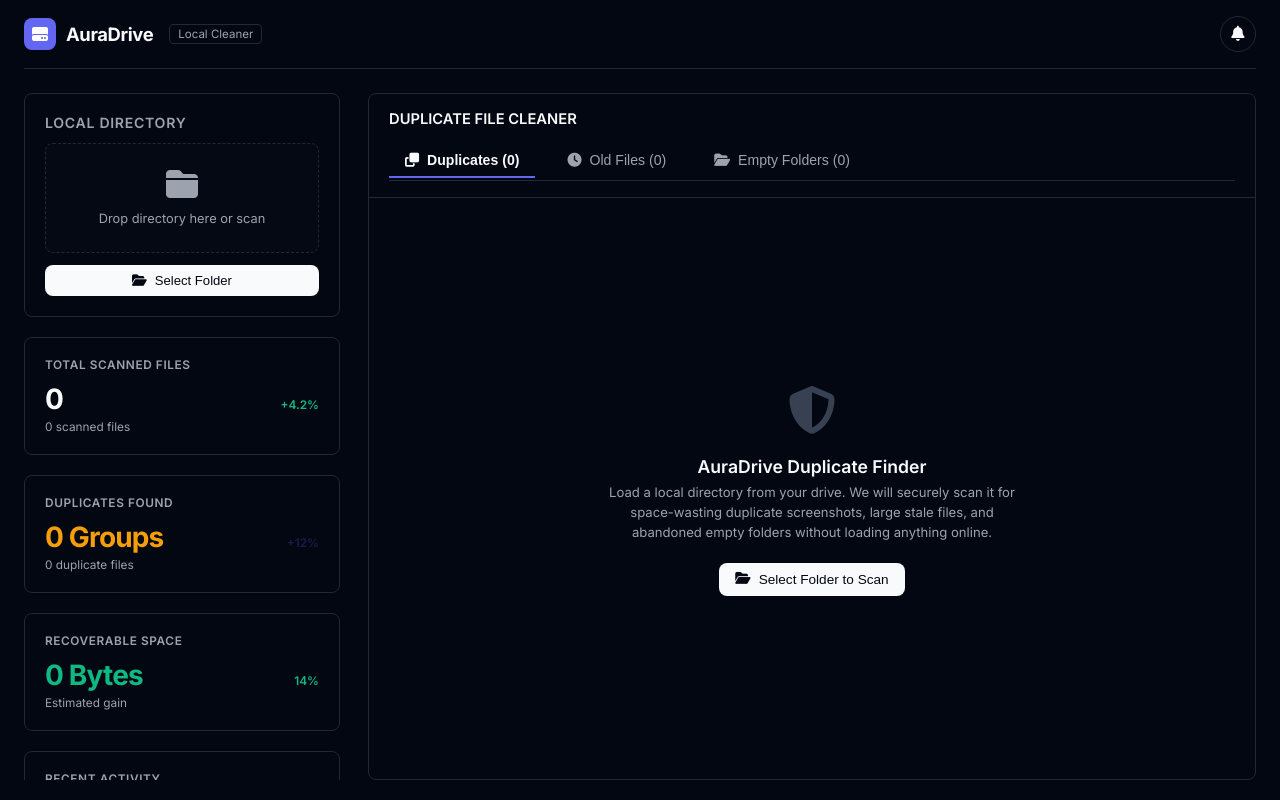
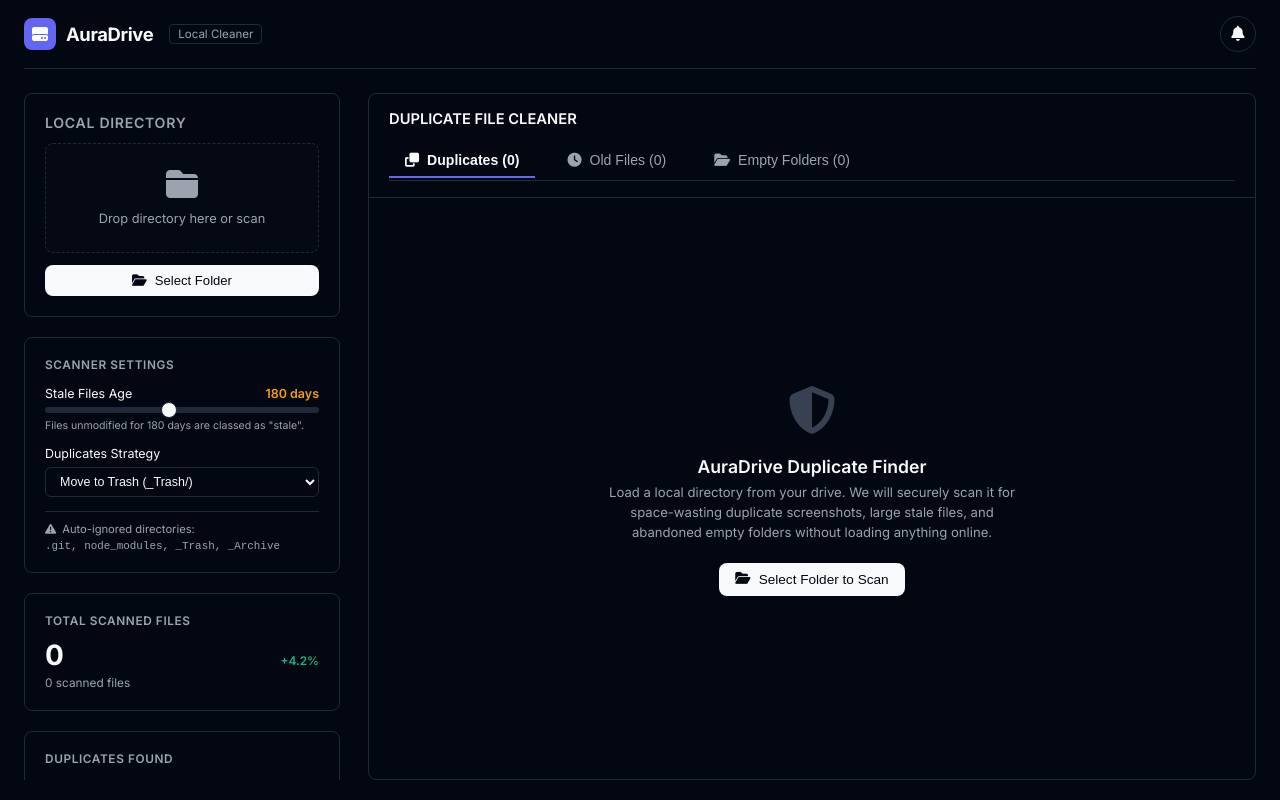
Before and after one commit to PabloAballe/aura-drive, a React (Vite) app: page / in a window 1280 px wide. Built offline with nearby package versions, Linux system fonts and the light colour scheme.

Commit message:
Implement scanner configuration settings panel with dynamic stale files slider and duplicate strategies

```diff
--- a/src/App.tsx
+++ b/src/App.tsx
@@ -599,6 +599,59 @@
                 )}
               </div>
 
+              {/* Settings Panel */}
+              <div className="glass" style={{ padding: '20px', display: 'flex', flexDirection: 'column', gap: '14px' }}>
+                <div style={{ fontSize: '0.74rem', fontWeight: 600, textTransform: 'uppercase', letterSpacing: '0.05em', color: 'var(--muted-foreground)' }}>
+                  Scanner Settings
+                </div>
+
+                {/* Old Files Days Slider */}
+                <div style={{ display: 'flex', flexDirection: 'column', gap: '6px' }}>
+                  <div style={{ display: 'flex', justifyContent: 'space-between', alignItems: 'center' }}>
+                    <span style={{ fontSize: '0.78rem', color: 'var(--foreground)' }}>Stale Files Age</span>
+                    <span style={{ fontSize: '0.78rem', fontWeight: 600, color: 'var(--warning)' }}>{staleDays} days</span>
+                  </div>
+                  <input
+                    type="range"
+                    min="30"
+                    max="365"
+                    step="5"
+                    value={staleDays}
+                    onChange={(e) => setStaleDays(parseInt(e.target.value))}
+                    style={{ width: '100%' }}
+                  />
+                  <span style={{ fontSize: '0.66rem', color: 'var(--muted-foreground)' }}>
+                    Files unmodified for {staleDays} days are classed as "stale".
+                  </span>
+                </div>
+
+                {/* Duplicate Strategy Dropdown */}
+                <div style={{ display: 'flex', flexDirection: 'column', gap: '6px' }}>
+                  <label style={{ fontSize: '0.78rem', color: 'var(--foreground)' }}>Duplicates Strategy</label>
+                  <select
+                    className="rule-input-field"
+                    style={{ backgroundColor: 'var(--background)', color: 'var(--foreground)', border: '1px solid var(--border)', borderRadius: '6px', padding: '6px 10px', fontSize: '0.78rem', width: '100%', outline: 'none' }}
+                    value={duplicateStrategy}
+                    onChange={(e) => handleSaveSettings(e.target.value)}
+                  >
+                    <option value="trash">Move to Trash (_Trash/)</option>
+                    <option value="delete">Delete Permanently</option>
+                    <option value="mark">Rename (Prefix with duplicate_)</option>
+                  </select>
+                </div>
+
+                {/* Ignored Folders list */}
+                <div style={{ borderTop: '1px solid var(--border)', paddingTop: '10px', display: 'flex', flexDirection: 'column', gap: '4px' }}>
+                  <span style={{ fontSize: '0.7rem', color: 'var(--muted-foreground)', display: 'flex', alignItems: 'center', gap: '6px' }}>
+                    <i className="fa-solid fa-triangle-exclamation"></i>
+                    Auto-ignored directories:
+                  </span>
+                  <span style={{ fontSize: '0.68rem', fontFamily: 'monospace', color: 'var(--muted-foreground)' }}>
+                    .git, node_modules, _Trash, _Archive
+                  </span>
+                </div>
+              </div>
+
               {/* STAT Card 1: Total Scanned Files */}
               <div className="glass" style={{ padding: '20px', display: 'flex', flexDirection: 'column', gap: '4px' }}>
                 <div style={{ fontSize: '0.74rem', fontWeight: 600, textTransform: 'uppercase', letterSpacing: '0.05em', color: 'var(--muted-foreground)' }}>Total Scanned Files</div>
@@ -662,22 +715,7 @@
                 <div style={{ display: 'flex', justifyContent: 'space-between', alignItems: 'center' }}>
                   <h3 style={{ fontSize: '0.92rem', fontWeight: 600, color: 'var(--foreground)' }}>DUPLICATE FILE CLEANER</h3>
 
-                  {/* Duplicates strategy selection inline */}
-                  {isFolderLoaded && activeTab === 'duplicates' && (
-                    <div style={{ display: 'flex', alignItems: 'center', gap: '8px' }}>
-                      <span style={{ fontSize: '0.76rem', color: 'var(--muted-foreground)' }}>Action:</span>
-                      <select
-                        className="rule-input-field"
-                        style={{ backgroundColor: 'var(--background)', color: 'var(--foreground)', border: '1px solid var(--border)', borderRadius: '6px', padding: '4px 8px', fontSize: '0.76rem', width: 'auto', outline: 'none' }}
-                        value={duplicateStrategy}
-                        onChange={(e) => handleSaveSettings(e.target.value)}
-                      >
-                        <option value="trash">Trash (_Trash/)</option>
-                        <option value="delete">Delete Permanently</option>
-                        <option value="mark">Prefix Name</option>
-                      </select>
-                    </div>
-                  )}
+                  {/* Settings can be adjusted in the left sidebar panel */}
                 </div>
 
                 {/* Three Tabs Toggle */}
@@ -733,6 +771,44 @@
 
                 {/* Lists Tables */}
                 {isFolderLoaded && !isScanning && (
+                  <>
+                    {/* Sub-filters settings inside card (pinned above table scroll container) */}
+                    {activeTab === 'stale' && (
+                      <div style={{ display: 'flex', flexWrap: 'wrap', gap: '16px', padding: '10px 14px', border: '1px solid var(--border)', borderRadius: 'var(--radius)', margin: '0 20px 14px 20px', alignItems: 'center', backgroundColor: 'rgba(255,255,255,0.01)' }}>
+                        <div style={{ display: 'flex', alignItems: 'center', gap: '8px' }}>
+                          <span style={{ fontSize: '0.78rem', color: 'var(--muted-foreground)' }}>File Type:</span>
+                          <select
+                            className="rule-input-field"
+                            style={{ backgroundColor: 'var(--background)', color: 'var(--foreground)', border: '1px solid var(--border)', borderRadius: '6px', padding: '3px 6px', fontSize: '0.76rem', width: 'auto', outline: 'none' }}
+                            value={staleFilterType}
+                            onChange={(e) => setStaleFilterType(e.target.value as any)}
+                          >
+                            <option value="all">All Files</option>
+                            <option value="images">Images & Screenshots</option>
+                            <option value="documents">Documents Only</option>
+                          </select>
+                        </div>
+
+                        <div style={{ display: 'flex', alignItems: 'center', gap: '8px' }}>
+                          <span style={{ fontSize: '0.78rem', color: 'var(--muted-foreground)' }}>Rank by:</span>
+                          <select
+                            className="rule-input-field"
+                            style={{ backgroundColor: 'var(--background)', color: 'var(--foreground)', border: '1px solid var(--border)', borderRadius: '6px', padding: '3px 6px', fontSize: '0.76rem', width: 'auto', outline: 'none' }}
+                            value={staleSortType}
+                            onChange={(e) => setStaleSortType(e.target.value as any)}
+                          >
+                            <option value="size">Size (Largest First)</option>
+                            <option value="age">Age (Oldest First)</option>
+                          </select>
+                        </div>
+
+                        <div style={{ display: 'flex', alignItems: 'center', gap: '8px', marginLeft: 'auto' }}>
+                          <span style={{ fontSize: '0.78rem', color: 'var(--muted-foreground)' }}>Age:</span>
+                          <span style={{ fontSize: '0.78rem', fontWeight: 600 }}>&gt; {staleDays} days</span>
+                        </div>
+                      </div>
+                    )}
+
                     <div className="table-container" style={{ flex: 1, padding: '0 20px 20px 20px' }}>
 
                     {/* TAB 1: DUPLICATES */}
@@ -849,42 +925,6 @@
 
                     {/* TAB 2: OLD FILES */}
                     {activeTab === 'stale' && (
-                      <div>
-                        {/* Sub-filters settings inside card */}
-                        <div style={{ display: 'flex', flexWrap: 'wrap', gap: '16px', padding: '10px 14px', border: '1px solid var(--border)', borderRadius: 'var(--radius)', marginBottom: '14px', alignItems: 'center', backgroundColor: 'rgba(255,255,255,0.01)' }}>
-                          <div style={{ display: 'flex', alignItems: 'center', gap: '8px' }}>
-                            <span style={{ fontSize: '0.78rem', color: 'var(--muted-foreground)' }}>File Type:</span>
-                            <select
-                              className="rule-input-field"
-                              style={{ backgroundColor: 'var(--background)', color: 'var(--foreground)', border: '1px solid var(--border)', borderRadius: '6px', padding: '3px 6px', fontSize: '0.76rem', width: 'auto', outline: 'none' }}
-                              value={staleFilterType}
-                              onChange={(e) => setStaleFilterType(e.target.value as any)}
-                            >
-                              <option value="all">All Files</option>
-                              <option value="images">Images & Screenshots</option>
-                              <option value="documents">Documents Only</option>
-                            </select>
-                          </div>
-
-                          <div style={{ display: 'flex', alignItems: 'center', gap: '8px' }}>
-                            <span style={{ fontSize: '0.78rem', color: 'var(--muted-foreground)' }}>Rank by:</span>
-                            <select
-                              className="rule-input-field"
-                              style={{ backgroundColor: 'var(--background)', color: 'var(--foreground)', border: '1px solid var(--border)', borderRadius: '6px', padding: '3px 6px', fontSize: '0.76rem', width: 'auto', outline: 'none' }}
-                              value={staleSortType}
-                              onChange={(e) => setStaleSortType(e.target.value as any)}
-                            >
-                              <option value="size">Size (Largest First)</option>
-                              <option value="age">Age (Oldest First)</option>
-                            </select>
-                          </div>
-
-                          <div style={{ display: 'flex', alignItems: 'center', gap: '8px', marginLeft: 'auto' }}>
-                            <span style={{ fontSize: '0.78rem', color: 'var(--muted-foreground)' }}>Age:</span>
-                            <span style={{ fontSize: '0.78rem', fontWeight: 600 }}>&gt; {staleDays} days</span>
-                          </div>
-                        </div>
-
                       <table>
                         <thead>
                           <tr>
@@ -942,7 +982,6 @@
                           )}
                         </tbody>
                       </table>
-                      </div>
                     )}
 
                     {/* TAB 3: EMPTY FOLDERS */}
@@ -1008,6 +1047,7 @@
                       </table>
                     )}
                   </div>
+                </>
               )}
 
                 {/* Table Footer Controls (inside the card matching layout) */}
```
Lines whose indentation alone changed are shown as unchanged.
